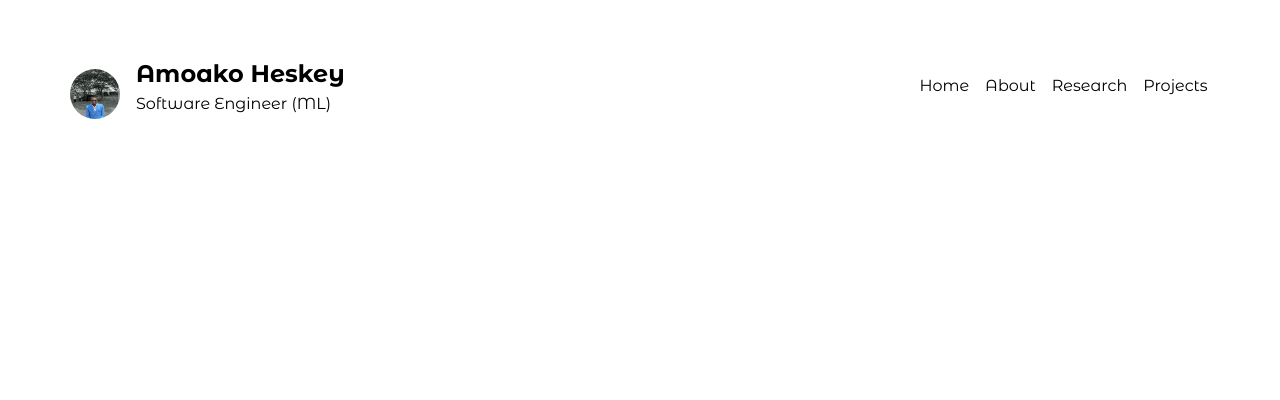
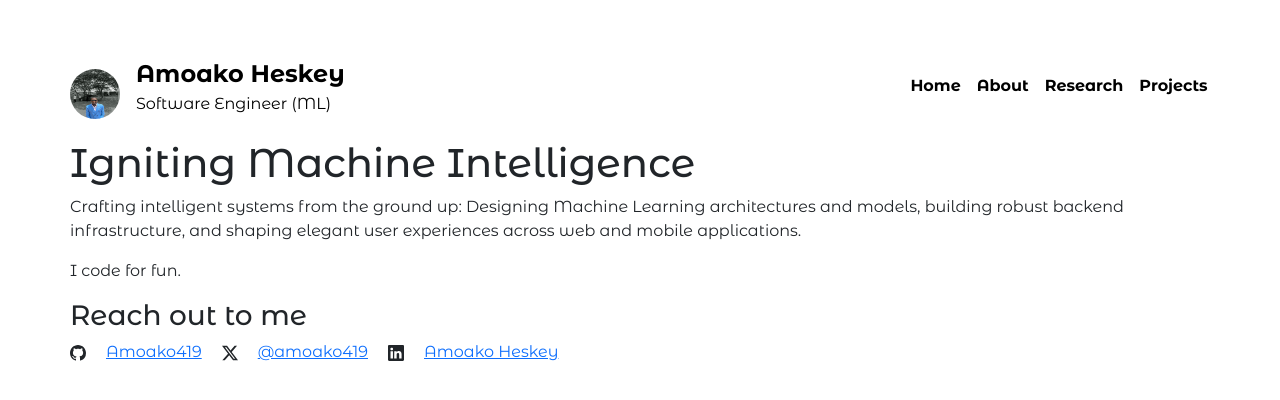
Before and after one commit to Amoako419/My_website, a React (Create React App) app in the folder portfolio/: page / in a window 1280 px wide. Shown: the top 400 px of the page. Built offline with nearby package versions, Linux system fonts and the light colour scheme.

Commit message:
hero page done

```diff
--- a/portfolio/src/App.css
+++ b/portfolio/src/App.css
@@ -63,9 +63,17 @@
 
 .list li {
   margin-right: 1rem;
+  font-weight: bold;
 }
 
 .list li a {
   color: #fff;
   text-decoration: none;
 }
+.Contact{
+  display: flex;
+
+}
+.Contact a {
+  padding: 20px;
+}
--- a/portfolio/src/pages/hero.jsx
+++ b/portfolio/src/pages/hero.jsx
@@ -2,9 +2,34 @@
 import '../App.css';
 
 function Hero(){
+    return(
     <div className="hero">
+        <h1>Igniting Machine Intelligence</h1>
 
+        <p>Crafting intelligent systems from the ground up: Designing Machine Learning architectures and models,
+            building robust backend infrastructure, and shaping elegant user experiences across web and mobile applications.</p>
+
+        <p>I code for fun.</p>
+
+            <h3>Reach out to me </h3>
+            <div className="Contact">
+            <p><span><svg xmlns="http://www.w3.org/2000/svg" width="16" height="16" fill="currentColor" class="bi bi-github" viewBox="0 0 16 16">
+  <path d="M8 0C3.58 0 0 3.58 0 8c0 3.54 2.29 6.53 5.47 7.59.4.07.55-.17.55-.38 0-.19-.01-.82-.01-1.49-2.01.37-2.53-.49-2.69-.94-.09-.23-.48-.94-.82-1.13-.28-.15-.68-.52-.01-.53.63-.01 1.08.58 1.23.82.72 1.21 1.87.87 2.33.66.07-.52.28-.87.51-1.07-1.78-.2-3.64-.89-3.64-3.95 0-.87.31-1.59.82-2.15-.08-.2-.36-1.02.08-2.12 0 0 .67-.21 2.2.82.64-.18 1.32-.27 2-.27s1.36.09 2 .27c1.53-1.04 2.2-.82 2.2-.82.44 1.1.16 1.92.08 2.12.51.56.82 1.27.82 2.15 0 3.07-1.87 3.75-3.65 3.95.29.25.54.73.54 1.48 0 1.07-.01 1.93-.01 2.2 0 .21.15.46.55.38A8.01 8.01 0 0 0 16 8c0-4.42-3.58-8-8-8"/>
+</svg></span><a href="http://www.github.com/Amoako419">Amoako419</a></p>
+
+<p><span><svg xmlns="http://www.w3.org/2000/svg" width="16" height="16" fill="currentColor" class="bi bi-twitter-x" viewBox="0 0 16 16">
+  <path d="M12.6.75h2.454l-5.36 6.142L16 15.25h-4.937l-3.867-5.07-4.425 5.07H.316l5.733-6.57L0 .75h5.063l3.495 4.633L12.601.75Zm-.86 13.028h1.36L4.323 2.145H2.865z"/>
+</svg><a href="http://www.twitter.com/amoako419">@amoako419</a></span></p>
+
+<p><span><svg xmlns="http://www.w3.org/2000/svg" width="16" height="16" fill="currentColor" class="bi bi-linkedin" viewBox="0 0 16 16">
+  <path d="M0 1.146C0 .513.526 0 1.175 0h13.65C15.474 0 16 .513 16 1.146v13.708c0 .633-.526 1.146-1.175 1.146H1.175C.526 16 0 15.487 0 14.854zm4.943 12.248V6.169H2.542v7.225zm-1.2-8.212c.837 0 1.358-.554 1.358-1.248-.015-.709-.52-1.248-1.342-1.248S2.4 3.226 2.4 3.934c0 .694.521 1.248 1.327 1.248zm4.908 8.212V9.359c0-.216.016-.432.08-.586.173-.431.568-.878 1.232-.878.869 0 1.216.662 1.216 1.634v3.865h2.401V9.25c0-2.22-1.184-3.252-2.764-3.252-1.274 0-1.845.7-2.165 1.193v.025h-.016l.016-.025V6.169h-2.4c.03.678 0 7.225 0 7.225z"/>
+</svg><a href="https://www.linkedin.com/in/amoako-heskey-5a0ba5283?utm_source=share&utm_campaign=share_via&utm_content=profile&utm_medium=ios_app">Amoako Heskey</a></span></p>
+
+</div>
     </div>
+
+
+    )
 }
 
 export default Hero;
```
